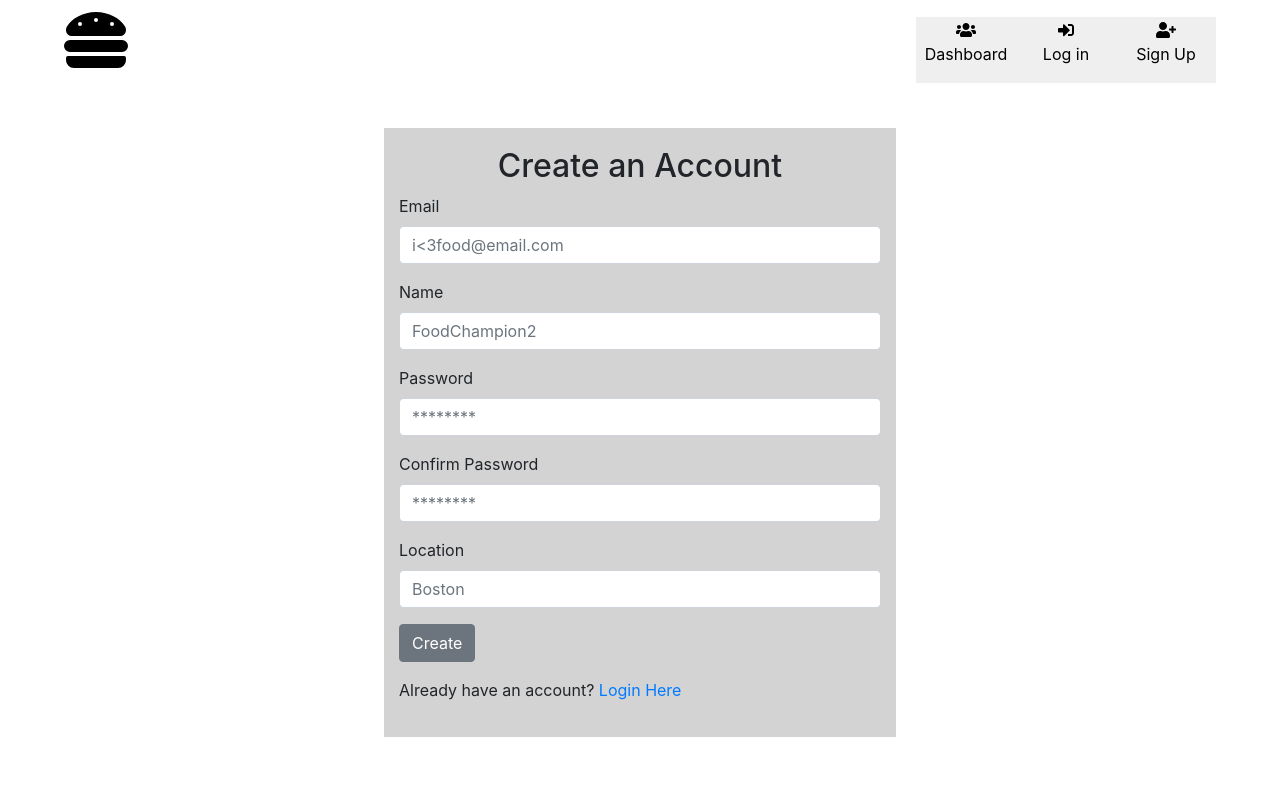
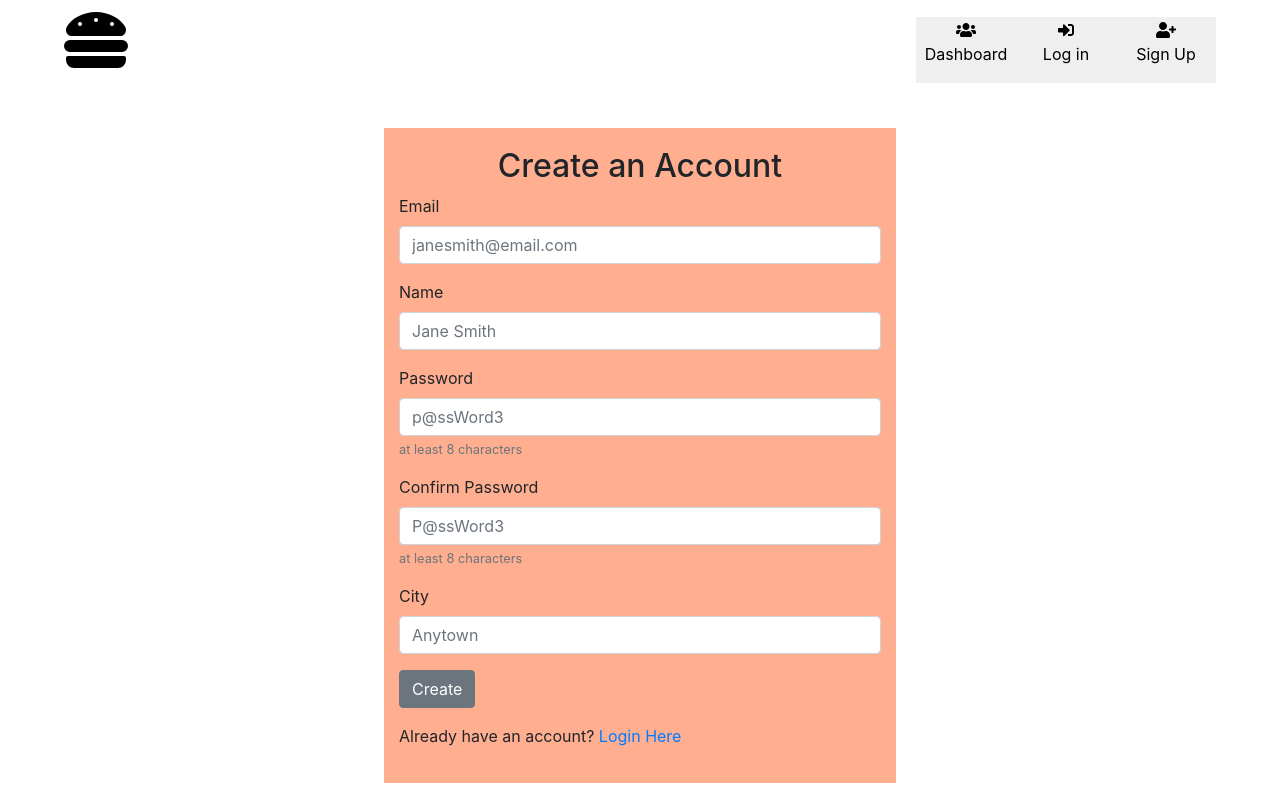
Before and after one commit to foodie-fun-one/front-end, a React (Create React App) app: page /signup in a window 1280 px wide. Built offline with nearby package versions, Linux system fonts and the light colour scheme.

Commit message:
adjusting placeholder text and styles

```diff
--- a/src/components/Authentication/Login.css
+++ b/src/components/Authentication/Login.css
@@ -1,8 +1,12 @@
+/* .login-form-container {
+
+} */
+
 .login-form {
     width: 40%;
     margin: 3rem auto;
     padding: 1.2rem 0;
-    background: lightgray;
+    background: #ffae8f;
 }
 
 .login-form h2 {
--- a/src/components/Authentication/Login.js
+++ b/src/components/Authentication/Login.js
@@ -8,7 +8,8 @@ import {
     FormGroup,
     Label,
     Input,
-    Col
+    Col,
+    FormText
 } from "reactstrap";
 import "./Login.css";
 
@@ -49,7 +50,7 @@ const LoginForm = (props) => {
                             id="loginEmail"
                             type="input"
                             name="username"
-                            placeholder="i<3food@gmail.com"
+                            placeholder="janesmith@email.com"
                             onChange={handleChange}
                             value={user.username}
                             innerRef={register({
@@ -66,7 +67,7 @@ const LoginForm = (props) => {
                             name="password"
                             onChange={handleChange}
                             value={user.password}
-                            placeholder="********"
+                            placeholder="P@ssWord3"
                             innerRef={register({
                                 required: "Password is required",
                                 minLength: {
@@ -76,6 +77,9 @@ const LoginForm = (props) => {
                             })}
                         />
                         {errors.password && <p>{errors.password.message}</p>}
+                        <FormText>
+                            <p>at least 8 characters</p>
+                        </FormText>
                     </FormGroup>
                     <FormGroup>
                         <Button>
--- a/src/components/Authentication/Signup.css
+++ b/src/components/Authentication/Signup.css
@@ -1,14 +1,14 @@
+/* .signup-form-container {
+    background: #ffae8f;
+} */
+
 .signup-form {
     width: 40%;
     margin: 3rem auto;
     padding: 1.2rem 0;
-    background: lightgray;
+    background: #ffae8f;
 }
 
 .signup-form h2 {
     text-align: center;
 }
-
-/* .signup-button {
-    align-self: flex-end;
-} */
--- a/src/components/Authentication/Signup.js
+++ b/src/components/Authentication/Signup.js
@@ -8,7 +8,8 @@ import {
     FormGroup,
     Label,
     Input,
-    Col
+    Col,
+    FormText
 } from "reactstrap";
 import "./Signup.css";
 
@@ -52,7 +53,7 @@ const SignUpForm = (props) => {
                             id="signupEmail"
                             type="email"
                             name="email"
-                            placeholder="i<3food@email.com"
+                            placeholder="janesmith@email.com"
                             onChange={handleChanges}
                             value={newUser.email}
                             innerRef={register({
@@ -68,7 +69,7 @@ const SignUpForm = (props) => {
                             id="signupName"
                             type="text"
                             name="username"
-                            placeholder="FoodChampion2"
+                            placeholder="Jane Smith"
                             onChange={handleChanges}
                             value={newUser.username}
                             innerRef={register({
@@ -87,7 +88,7 @@ const SignUpForm = (props) => {
                             id="signupPassword"
                             type="password"
                             name="password"
-                            placeholder="********"
+                            placeholder="p@ssWord3"
                             onChange={handleChanges}
                             value={newUser.password}
                             innerRef={register({
@@ -99,6 +100,9 @@ const SignUpForm = (props) => {
                             })}
                         />
                         {errors.password && <p>{errors.password.message}</p>}
+                        <FormText>
+                            <p>at least 8 characters</p>
+                        </FormText>
                     </FormGroup>
                     <FormGroup>
                         <Label for="signupConfirmPassword">Confirm Password</Label>
@@ -106,25 +110,28 @@ const SignUpForm = (props) => {
                             id="signupConfirmPassword"
                             type="password"
                             name="password_confirm"
-                            placeholder="********"
+                            placeholder="P@ssWord3"
                             innerRef={register({
                                 validate: value =>
                                     value === password.current || "Passwords must be the same"
                             })}
                         />
                         {errors.password_confirm && <p>{errors.password_confirm.message}</p>}
+                        <FormText>
+                            <p>at least 8 characters</p>
+                        </FormText>
                     </FormGroup>
                     <FormGroup>
-                        <Label for="signupLocation">Location</Label>
+                        <Label for="signupCity">City</Label>
                         <Input
-                            id="signupLocation"
+                            id="signupCity"
                             type="text"
                             name="city"
-                            placeholder="Boston"
+                            placeholder="Anytown"
                             onChange={handleChanges}
                             value={newUser.city}
                             innerRef={register({
-                                required: "Location is required"
+                                required: "City is required"
                             })}
                         />
                         {errors.city && <p>{errors.city.message}</p>}
```
